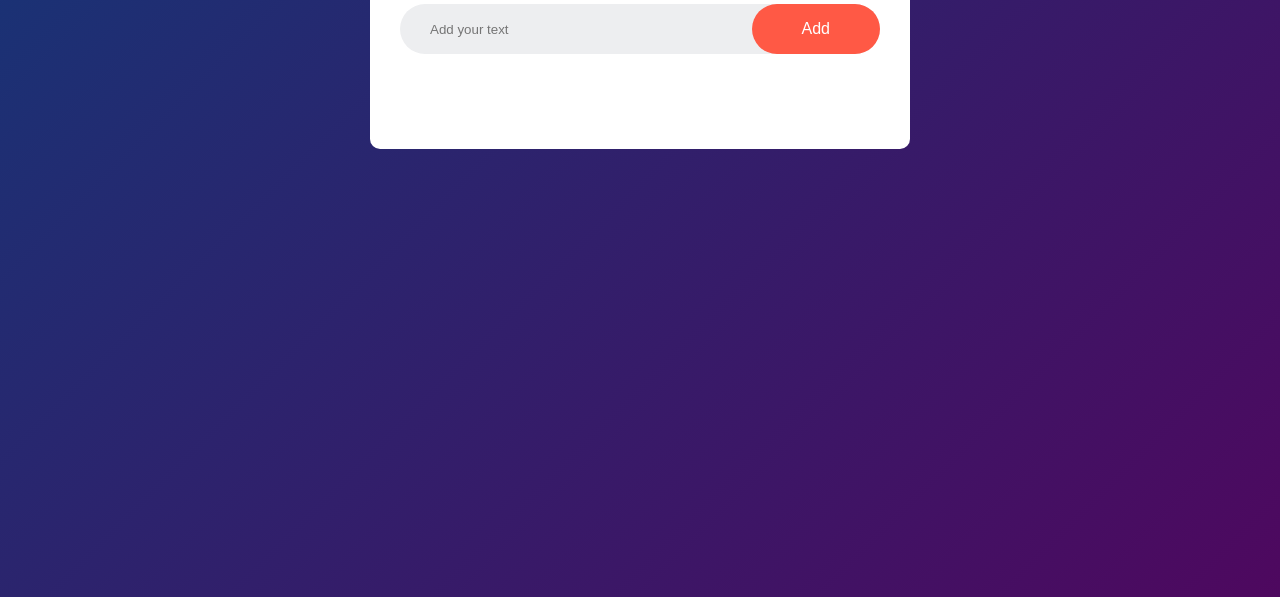
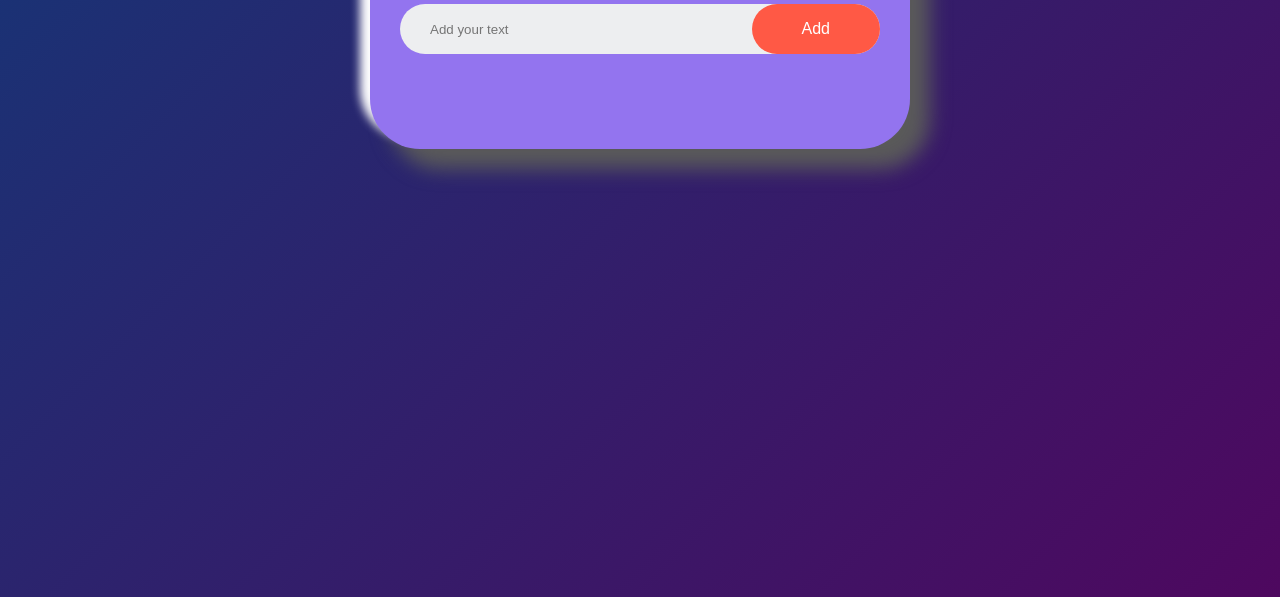
Before and after one commit to Abdullahadeoba/To-do-list, a plain HTML site: page index.html in a window 1280 px wide. Shown: the part 203-800 px from the top of the page. Drawn offline with Linux system fonts and the light colour scheme.

Commit message:
box shadow added

```diff
--- a/style.css
+++ b/style.css
@@ -18,6 +18,10 @@
     margin: 100px auto 20px;
     padding: 40px 30px 70px;
     border-radius: 10px;
+    border-radius: 50px;
+background: #9374ef;
+box-shadow:  20px 20px 20px #5a5a5a,
+             -10px -10px 10px #ffffff;
 }.todo-app h2{
     display: flex;
     color: #002765;
```
